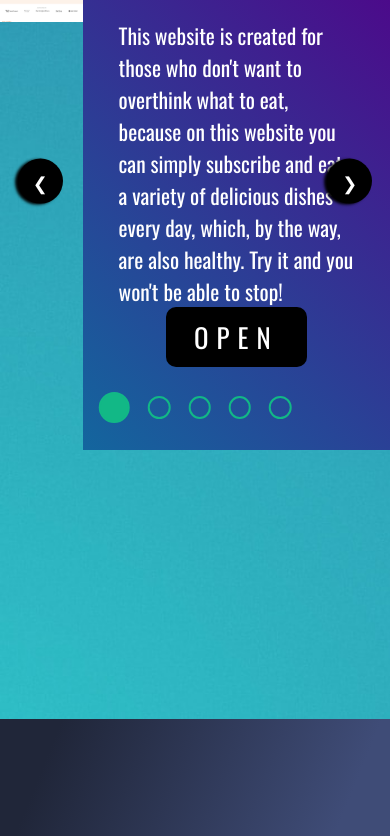
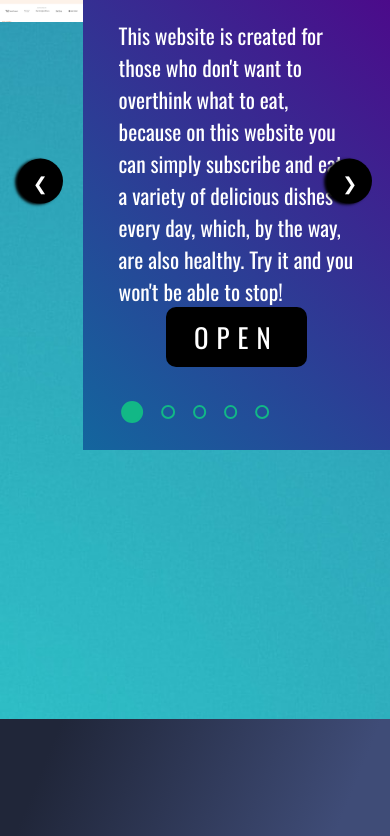
Before and after one commit to Crescent17/cv, a React (Vite) app: page / in a window 390 px wide. Shown: the part 2808-3644 px from the top of the page. Built offline with nearby package versions, Linux system fonts and the light colour scheme.

Commit message:
add media query to change dots size

```diff
--- a/src/components/slider/Dots.jsx
+++ b/src/components/slider/Dots.jsx
@@ -25,6 +25,14 @@ const Dot = styled.div`
     width: 3.5rem;
     height: 3.5rem;
     background-color: #12b886;
+    @media(max-width: 57rem) {
+      width: 2.5rem;
+      height: 2.5rem;
+    }
+  }
+  @media(max-width: 57rem) {
+    width: 1.5rem;
+    height: 1.5rem;
   }
 `
 
```
